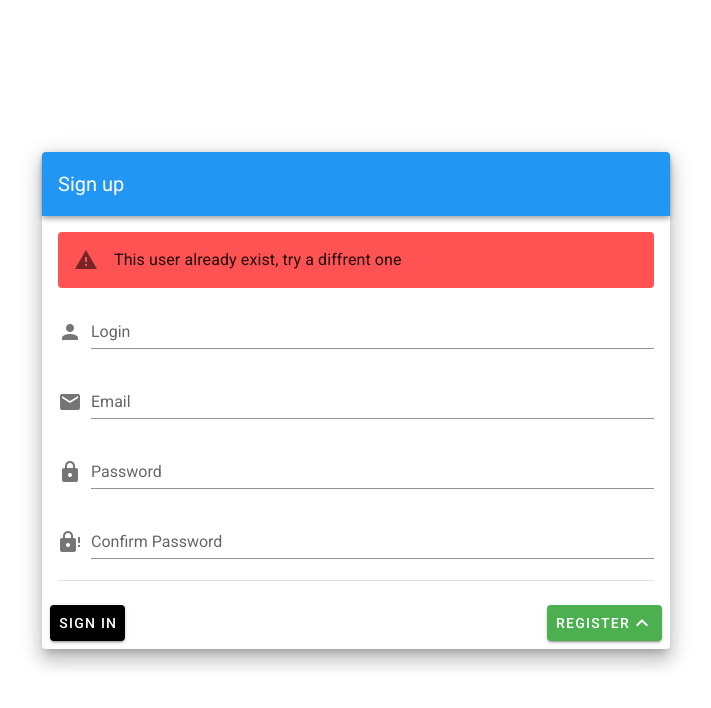
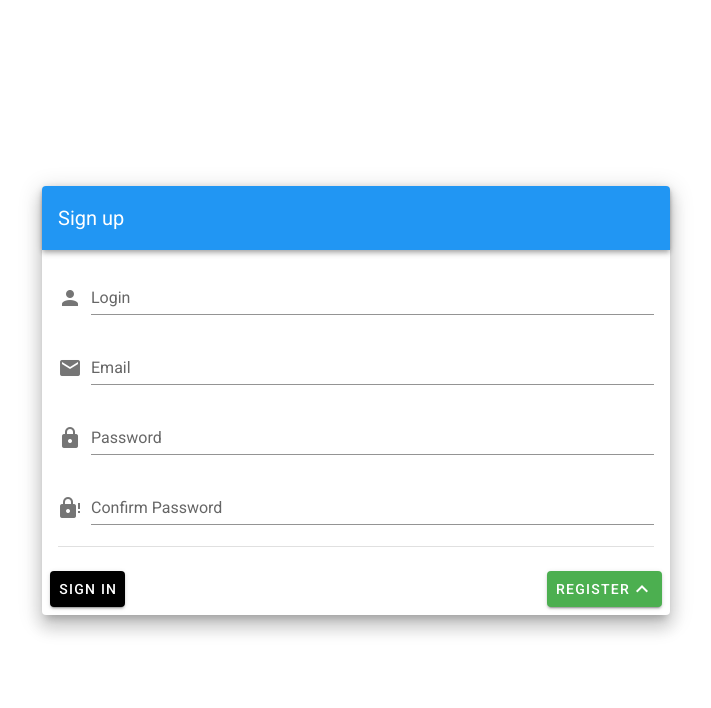
Before and after one commit to norbertcyran/currency-exchanger, a Vue app in the folder frontend/: page /signup in a window 1280 px wide. Shown: the top 708 px of the page, without its empty margins (284-995 px from the left). Built offline with nearby package versions, Linux system fonts and the light colour scheme.

Commit message:
login signup

```diff
--- a/frontend/src/components/Auth/Signup.vue
+++ b/frontend/src/components/Auth/Signup.vue
@@ -11,13 +11,13 @@
                         </v-toolbar>
                         <v-card-text>
                             <v-form>
-                                <v-alert
+                                <!-- <v-alert
                                 :value="true"
                                 color="error"
                                 icon="mdi-alert"
                                 >
                                 This user already exist, try a diffrent one
-                                </v-alert>
+                                </v-alert> -->
 
                             <v-text-field
                             prepend-icon="mdi-account"
```
